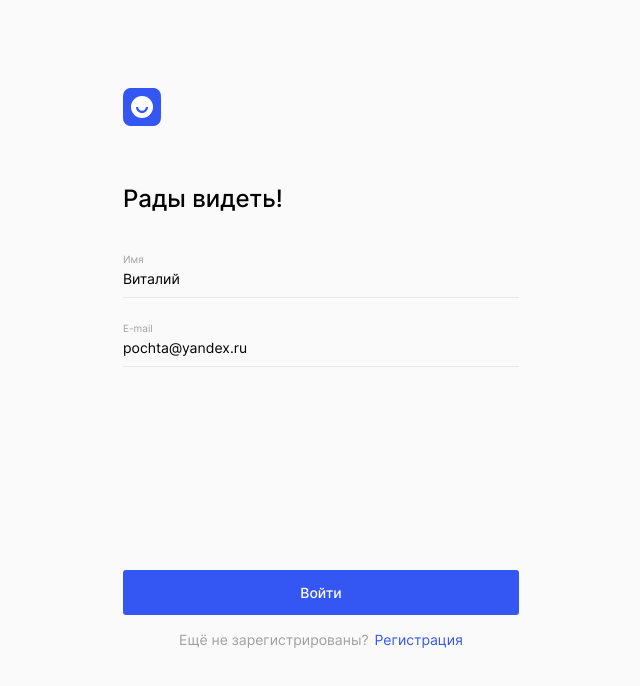
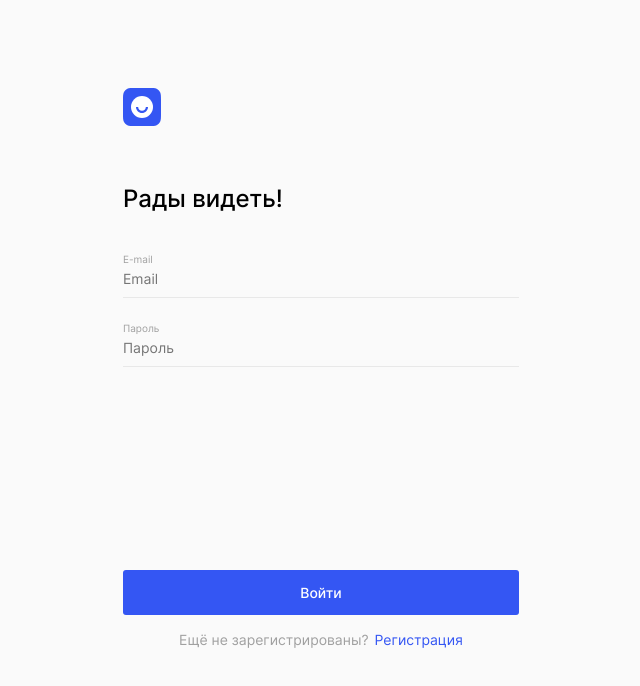
Before and after one commit to KirMoro/movies-explorer-frontend, a React (Create React App) app: page /signin in a window 1280 px wide. Shown: the top 686 px of the page, without its empty margins (319-959 px from the left). Built offline with nearby package versions, Linux system fonts and the light colour scheme.

Commit message:
feat: add simple handle registration and login

```diff
--- a/src/components/App/App.js
+++ b/src/components/App/App.js
@@ -1,5 +1,5 @@
 import './App.css';
-import { Route, Switch, useRouteMatch } from 'react-router-dom';
+import {Route, Switch, useHistory, useRouteMatch} from 'react-router-dom';
 import { useState } from 'react';
 import { Header } from '../Header/Header';
 import { Navigation } from '../Navigation/Navigation';
@@ -12,9 +12,13 @@ import { NotFound } from '../NotFound/NotFound';
 import { Register } from '../Register/Register';
 import { Login } from '../Login/Login';
 import { Menu } from '../Menu/Menu';
+import {apiAuth} from "../../utils/apiAuth";
 
 function App() {
+  const [loggedIn, setLogin] = useState(false);
   const [isMenuOpen, setMenuOpen] = useState(false);
+
+  const history = useHistory();
 
   const closeAllPopups = () => {
     setMenuOpen(false);
@@ -31,6 +35,50 @@ function App() {
     '/signin',
   ];
 
+  // Регистрация пользователя
+  function handleRegistration(registrationData) {
+    apiAuth.register(registrationData)
+        .then(() => {
+          history.push('/signin');
+        }).catch((err) => {
+          console.log(err)
+    });
+  }
+
+  // Авторизация пользователя
+  function handleLogin(loginData) {
+    apiAuth.login(loginData)
+        .then((token) => {
+          console.log(data)
+          setLogin(!loggedIn);
+          console.log('loggedin', loggedIn)
+          localStorage.setItem('token', token);
+          // api.getToken(data.token);
+          history.push('/');
+        })
+        .catch((err) => {
+          console.log(err);
+        });
+  }
+
+  // Проверка токена авторизации
+  function tokenCheck() {
+    const token = localStorage.getItem('token');
+    if (token) {
+      api.getToken(token);
+      apiAuth.getTokenValid(token)
+          .then((data) => {
+            setLogin(!loggedIn);
+            setUserEmail(data.email);
+            history.push('/');
+          })
+          .catch((err) => {
+            console.log(err);
+          });
+    }
+  }
+
+
   return (
     <>
       {useRouteMatch(pathsWithoutHeaderArr) ? null : (
@@ -42,10 +90,14 @@ function App() {
       )}
       <Switch>
         <Route path="/signup">
-          <Register />
+          <Register
+              onRegister={handleRegistration}
+          />
         </Route>
         <Route path="/signin">
-          <Login />
+          <Login
+          onLogin={handleLogin}
+          />
         </Route>
         <Route exact path="/">
           <Main />
--- a/src/components/Login/Login.jsx
+++ b/src/components/Login/Login.jsx
@@ -1,7 +1,23 @@
 import './Login.css';
 import {Link} from "react-router-dom";
+import {useState} from "react";
 
-export const Login = () => {
+export const Login = ({ onLogin }) => {
+    const [values, setValues] = useState({});
+
+    const handleChange = (event) => {
+        const { name, value } = event.target;
+        setValues((prev) => ({
+            ...prev,
+            [name]: value,
+        }));
+    };
+
+    function handleSubmit(e) {
+        e.preventDefault();
+        console.log(values)
+        onLogin(values);
+    }
     return (
         <section className="login">
             <Link
@@ -12,23 +28,38 @@ export const Login = () => {
                     aria-label="Главная страница"
                 />
             </Link>
-            <form name="login__form" className="login__form">
+            <form
+                name="login__form"
+                className="login__form"
+                onSubmit={handleSubmit}
+            >
                 <h2 className="login__form-title">Рады видеть!</h2>
                 <fieldset className="login__form-fieldset">
-                    <label className="login__form-label">
-                        <span className="login__form-text">
-                            Имя
-                        </span>
-                        <input className="login__form-input"
-                               value={'Виталий'}
-                        />
-                    </label>
                     <label className="login__form-label">
                         <span className="login__form-text">
                             E-mail
                         </span>
                         <input className="login__form-input"
-                               value={'pochta@yandex.ru'}
+                               id="email-input"
+                               type="email"
+                               name="email"
+                               placeholder="Email"
+                               required
+                               onChange={handleChange}
+                        />
+                    </label>
+                    <label className="login__form-label">
+                        <span className="login__form-text">
+                            Пароль
+                        </span>
+                        <input
+                            id="password-input"
+                            type="password"
+                            name="password"
+                            placeholder="Пароль"
+                            required
+                            onChange={handleChange}
+                            className="login__form-input"
                         />
                     </label>
                 </fieldset>
--- a/src/components/Register/Register.jsx
+++ b/src/components/Register/Register.jsx
@@ -1,7 +1,24 @@
 import './Register.css';
 import {Link} from "react-router-dom";
+import {useState} from "react";
 
-export const Register = () => {
+export const Register = ({ onRegister }) => {
+    const [values, setValues] = useState({});
+
+    const handleChange = (event) => {
+        const { name, value } = event.target;
+        setValues((prev) => ({
+            ...prev,
+            [name]: value,
+        }));
+    };
+
+    function handleSubmit(e) {
+        e.preventDefault();
+        console.log(values)
+        onRegister(values);
+    }
+
     return (
         <section className="register">
             <Link
@@ -12,31 +29,54 @@ export const Register = () => {
                     aria-label="Главная страница"
                 />
             </Link>
-            <form name="register__form" className="register__form">
+            <form
+                name="register__form"
+                onSubmit={handleSubmit}
+                className="register__form">
                 <h2 className="register__form-title">Добро пожаловать!</h2>
                 <fieldset className="register__form-fieldset">
                     <label className="register__form-label">
                         <span className="register__form-text">
                             Имя
                         </span>
-                        <input className="register__form-input"
-                               value={'Виталий'}
+                        <input
+                            id="name-input"
+                            type="name"
+                            name="name"
+                            placeholder="Имя"
+                            minLength="2"
+                            maxLength="30"
+                            required
+                            onChange={handleChange}
+                            className="register__form-input"
                         />
                     </label>
                     <label className="register__form-label">
                         <span className="register__form-text">
                             E-mail
                         </span>
-                        <input className="register__form-input"
-                               value={'pochta@yandex.ru'}
+                        <input
+                            id="email-input"
+                            type="email"
+                            name="email"
+                            placeholder="Email"
+                            required
+                            onChange={handleChange}
+                            className="register__form-input"
                         />
                     </label>
                     <label className="register__form-label">
                         <span className="register__form-text">
                             Пароль
                         </span>
-                        <input className="register__form-input"
-                               value={'pochta@yandex.ru'}
+                        <input
+                            id="password-input"
+                            type="password"
+                            name="password"
+                            placeholder="Пароль"
+                            required
+                            onChange={handleChange}
+                            className="register__form-input"
                         />
                     </label>
 
--- /dev/null
+++ b/src/utils/apiAuth.js
@@ -0,0 +1,56 @@
+class ApiAuth {
+    constructor(options) {
+        this._baseUrl = options.baseUrl;
+        this._content_type = 'application/json';
+        this._fetch = (link, method = 'GET', body = undefined) => fetch(`${this._baseUrl}/${link}`, {
+            method: method,
+            headers: {
+                'content-type': this._content_type
+            },
+            body: JSON.stringify({name: body.name, email: body.email, password: body.password})
+        })
+            .then(res => {
+                    if (res.ok) {
+                        return res.json();
+
+                    }
+                    return Promise.reject(`Ошибка: ${res.status}`);
+                }
+            )
+            .then((result) => {
+                return result;
+            });
+    }
+
+    register(body) {
+        return this._fetch('signup', 'POST', body)
+    }
+
+    login(body) {
+        return this._fetch('signin', 'POST', body)
+    }
+
+    getTokenValid(token) {
+        return fetch(`${this._baseUrl}/users/me`, {
+            method: 'GET',
+            headers: {
+                'content-type': this._content_type,
+                'Authorization': `Bearer ${token}`
+            },
+            body: undefined
+        }).then(res => {
+                if (res.ok) {
+                    return res.json();
+                }
+                return Promise.reject(`Ошибка: ${res.status}`);
+            }
+        )
+            .then((result) => {
+                return result;
+            });
+    }
+}
+
+export const apiAuth = new ApiAuth({
+    baseUrl: 'https://api.moviesapp.nomoredomains.club',
+});
```
